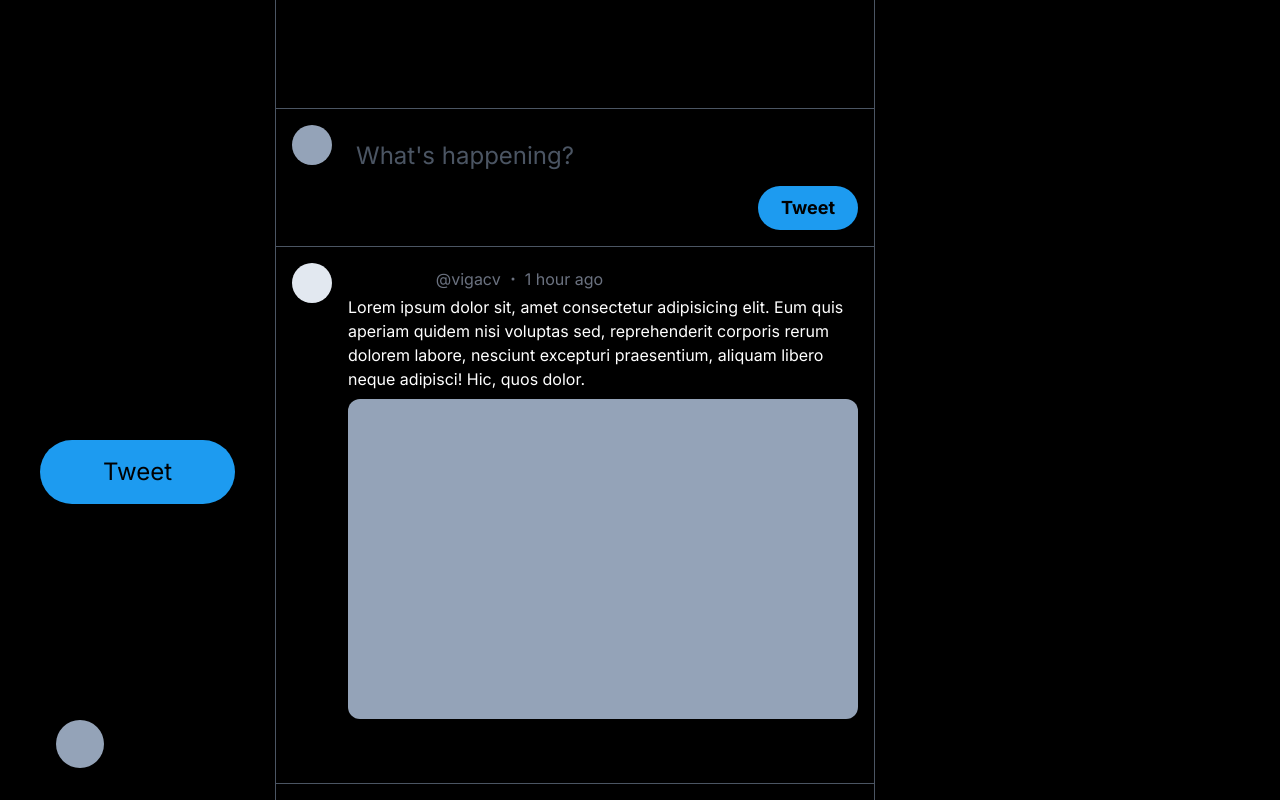
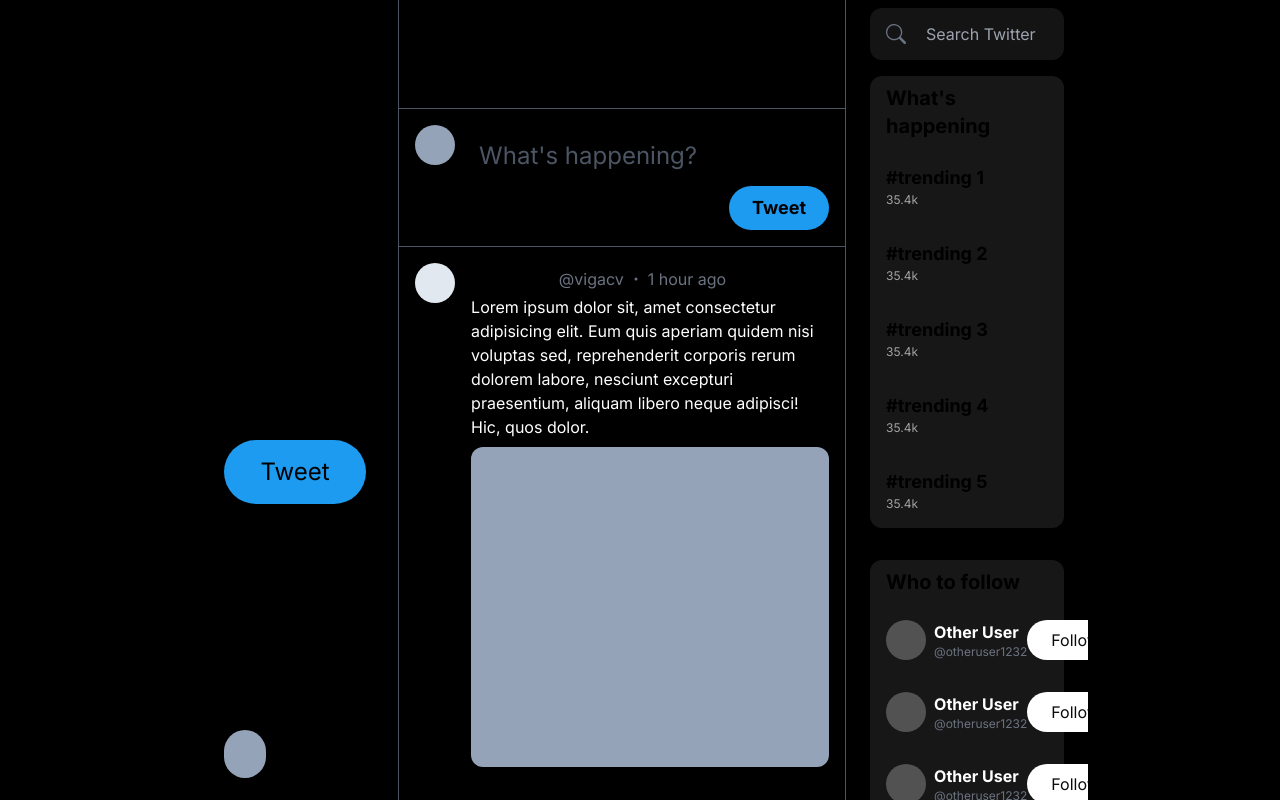
Before and after one commit to vigacv/twitter-clone, a Next.js app: page / in a window 1280 px wide. Shown: the top 800 px of the page. Built offline with nearby package versions, Linux system fonts and the light colour scheme.

Commit message:
right thrends section done

```diff
--- a/src/app/components/left-sidebar.tsx
+++ b/src/app/components/left-sidebar.tsx
@@ -37,7 +37,7 @@
 
 const LeftSideBar = () => {
     return (
-        <section className='fixed w-[275px] flex flex-col items-stretch h-screen px-6'>
+        <section className='sticky top-0 w-[23%] flex flex-col items-stretch h-screen px-4'>
             <div className='flex flex-col items-stretch h-full space-y-4'>
                 {
                     NAVIGATION_ITEMS.map((item) => (
@@ -61,7 +61,7 @@
             <div>
                 <button
                     className='w-full flex items-center space-x-2 rounded-full justify-between
-                bg-transparent p-4 m-4 text-2xl text-center hover:bg-white/10 transition
+                bg-transparent p-4 text-2xl text-center hover:bg-white/10 transition
                 duration-200'
                 >
                     <div className='flex items-center space-x-2'>
--- a/src/app/components/main-component.tsx
+++ b/src/app/components/main-component.tsx
@@ -5,10 +5,12 @@
 
 function MainComponent() {
     return (
-        <main className="ml-[275px] mx-2 flex w-full max-w-[600px] h-full min-h-screen flex-col
+        <main className="flex w-[50%] h-full min-h-screen flex-col
           border-l-[0.5px] border-r-[0.5px] border-gray-600"
         >
-            <h1 className="text-xl font-bold my-4 p-6 backdrop-blur bg-black/10 sticky top-0">Home</h1>
+            <h1 className="text-xl font-bold my-4 p-6 backdrop-blur bg-black/10 sticky top-0">
+                Home
+            </h1>
             <div className="border-t-[0.5px] border-b-[0.5px] border-gray-600 relative
             flex items-stretch py-4 px-4 space-x-2"
             >
--- a/src/app/page.tsx
+++ b/src/app/page.tsx
@@ -1,16 +1,76 @@
 import LeftSideBar from "./components/left-sidebar";
 import MainComponent from "./components/main-component";
+import { BsSearch } from 'react-icons/bs'
 
 export const Home = () => {
   return (
     <div className='w-full h-full flex justify-center items-center relative bg-black'>
-      <div className='max-w-screen-xl w-full h-full flex relative'>
-        {/* Left sidebar for navigation/header */}
+      <div className='max-w-[70vw] w-full h-full flex relative'>
         <LeftSideBar />
         <MainComponent />
-        {/* <section>right section</section> */}
-      </div>
-    </div>
+        <section className="sticky top-2 overflow-scroll mt-2 w-[27%] flex flex-col items-stretch h-screen px-6">
+          <div className="">
+            <div className="relative w-full h-full group">
+              <input
+                type="text"
+                name="search"
+                id="searchBox"
+                placeholder="Search Twitter"
+                className="w-full h-full bg-neutral-900/90 rounded-xl py-4 pl-14 pr-4
+                outline-none focus:border-primary focus:border-2"
+              />
+              <label
+                htmlFor="searchBox"
+                className="absolute top-0 left-0 h-full flex items-center justify-center p-4
+                text-gray-500 peer-focus:text-primary"
+              >
+                <BsSearch className="w-5 h-5" />
+              </label>
+            </div>
+          </div>
+          <div className="flex flex-col rounded-xl bg-neutral-900 my-4">
+            <h3 className="font-bold text-xl my-2 px-4">What's happening</h3>
+            <div>
+              {
+                Array.from({ length: 5 }).map((_, i) => (
+                  <div
+                    key={i}
+                    className="hover:bg-white/10 p-4 last:rounded-b-xl transition duration-200 hover:cursor-pointer">
+                    <div className="font-bold text-lg">#trending {i + 1}</div>
+                    <div className="text-xs text-neutral-400">35.4k</div>
+                  </div>
+                ))
+              }
+            </div>
+          </div>
+          <div className="flex flex-col rounded-xl bg-neutral-900 my-4">
+            <h3 className="font-bold text-xl my-2 px-4">Who to follow</h3>
+            <div>
+              {
+                Array.from({ length: 5 }).map((_, i) => (
+                  <div
+                    key={i}
+                    className="hover:bg-white/10 p-4 last:rounded-b-xl transition
+                    duration-200 hover:cursor-pointer flex items-center justify-between"
+                  >
+                    <div className="flex items-center space-x-2">
+                      <div className="w-10 h-10 bg-neutral-600 rounded-full"></div>
+                      <div className="flex flex-col">
+                        <div className="font-bold text-white">Other User</div>
+                        <div className="text-gray-500 text-xs">@otheruser1232</div>
+                      </div>
+                    </div>
+                    <button className="rounded-full px-6 py-2 bg-white text-neutral-950">
+                      Follow
+                    </button>
+                  </div>
+                ))
+              }
+            </div>
+          </div>
+        </section>
+      </div >
+    </div >
   )
 }
 
```
